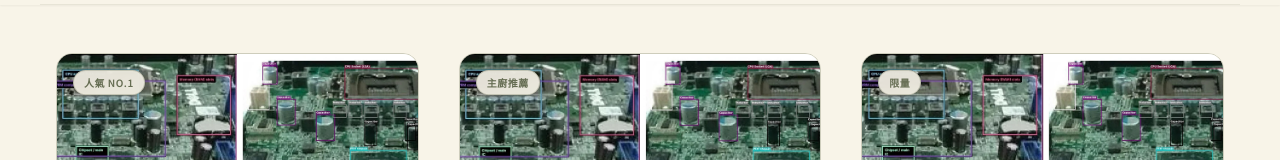
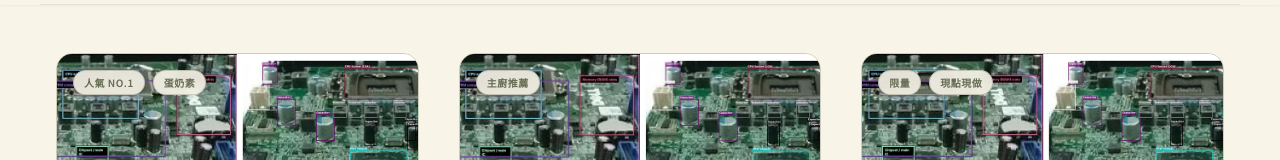
Before and after one commit to LaUThuKa/Atelier-du-Terroir, a React (Vite) app: page /catalog in a window 1280 px wide. Shown: the part 398-558 px from the top of the page. Built offline with nearby package versions, Linux system fonts and the light colour scheme.

Commit message:
feat: DishCardUnified render up to 3 badges

```diff
--- a/components/DishCardUnified.tsx
+++ b/components/DishCardUnified.tsx
@@ -45,11 +45,14 @@ const DishCardUnified: React.FC<DishCardUnifiedProps> = ({ dish, variant }) => {
   // 若主要描述為空，則嘗試使用第二描述作為備案
   const finalDescription = description || description2 || "";
 
-  const tag = dish.badges?.[0]
-    || dish.tags?.[0]
-    || dish.tag_zh
-    || dish.tag
-    || "精選作品";
+  const badges: string[] =
+    (Array.isArray(dish.badges) && dish.badges.length > 0)
+      ? dish.badges
+      : (Array.isArray(dish.tags) && dish.tags.length > 0)
+        ? dish.tags
+        : [dish.tag_zh || dish.tag || "精選作品"];
+
+  const badgesToShow = badges.filter(Boolean).slice(0, 3);
 
   // 密度與視覺設定分岔
   const styles = {
@@ -87,9 +90,14 @@ const DishCardUnified: React.FC<DishCardUnifiedProps> = ({ dish, variant }) => {
 
         {/* 2. Tag (膠囊) */}
         <div className="absolute top-4 left-4 flex flex-wrap gap-2">
-          <span className="bg-bg/90 backdrop-blur-sm border border-olive_border text-olive_muted text-[10px] px-2.5 py-1 rounded-full font-bold shadow-sm tracking-wider uppercase">
-            {tag}
-          </span>
+          {badgesToShow.map((b, i) => (
+            <span
+              key={`${b}-${i}`}
+              className="bg-bg/90 backdrop-blur-sm border border-olive_border text-olive_muted text-[10px] px-2.5 py-1 rounded-full font-bold shadow-sm tracking-wider uppercase"
+            >
+              {b}
+            </span>
+          ))}
         </div>
       </div>
 
```
